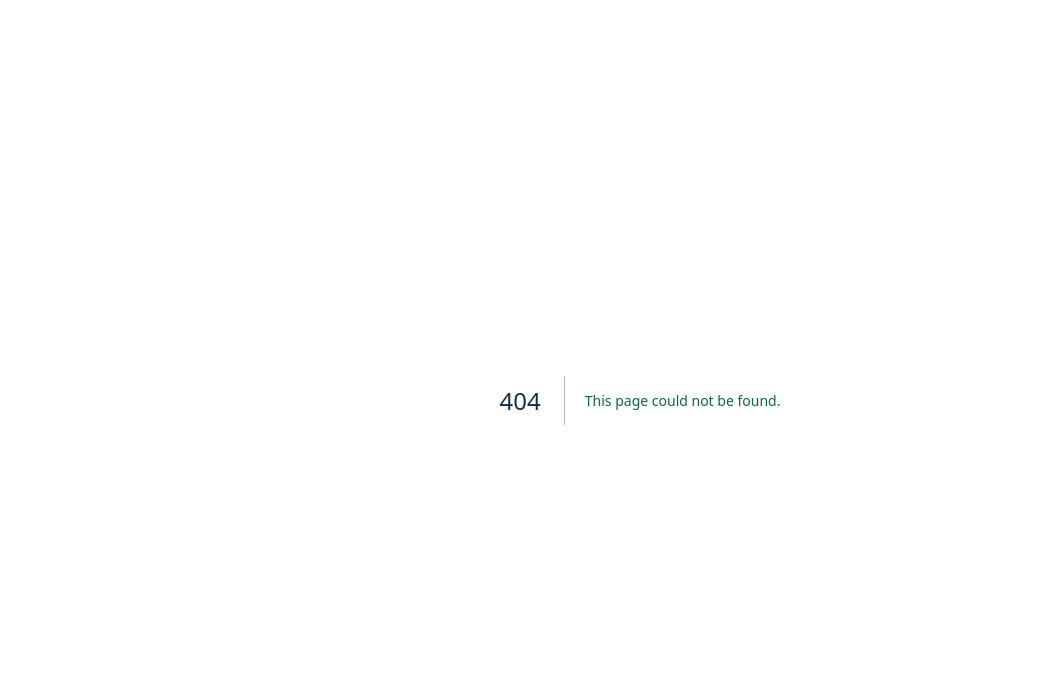
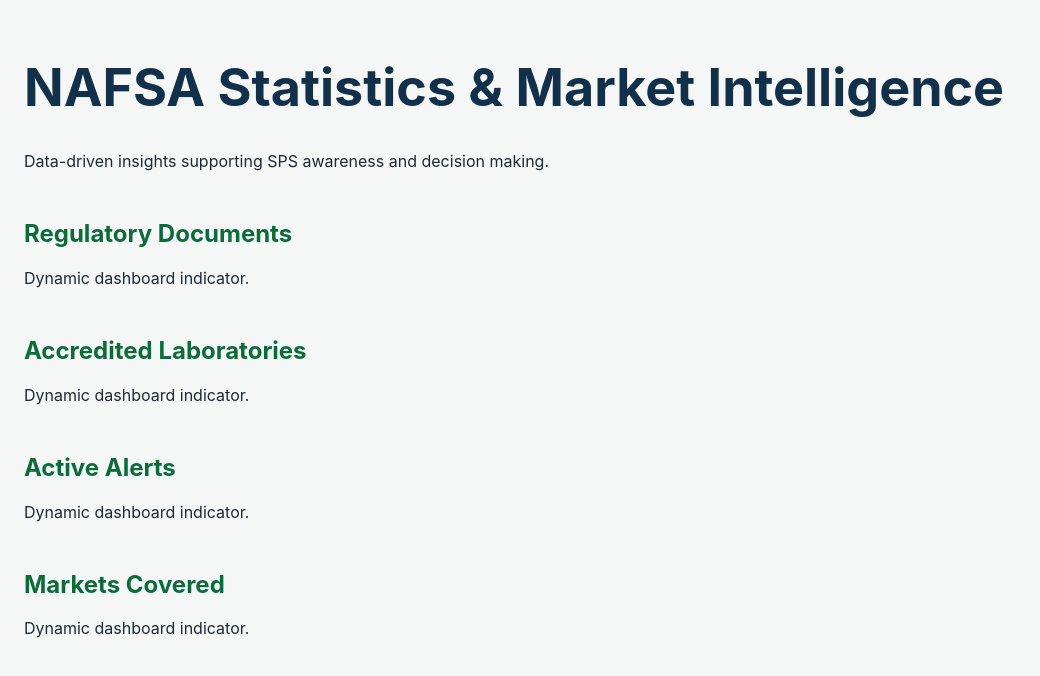
Before and after one commit to waseem99/NAFSA, a Next.js app in the folder prototype/: page /statistics in a window 1280 px wide. Before the commit this address had no page. Shown: the top 676 px of the page, without its empty margins (0-1040 px from the left). Built offline with nearby package versions, Linux system fonts and the light colour scheme.

Commit message:
Add statistics and market intelligence screen

```diff
--- /dev/null
+++ b/prototype/app/statistics/page.tsx
@@ -0,0 +1,21 @@
+export default function StatisticsPage() {
+  const metrics = [
+    'Regulatory Documents',
+    'Accredited Laboratories',
+    'Active Alerts',
+    'Markets Covered'
+  ];
+
+  return (
+    <main>
+      <h1>NAFSA Statistics & Market Intelligence</h1>
+      <p>Data-driven insights supporting SPS awareness and decision making.</p>
+      {metrics.map((metric) => (
+        <section key={metric}>
+          <h2>{metric}</h2>
+          <p>Dynamic dashboard indicator.</p>
+        </section>
+      ))}
+    </main>
+  );
+}
```
